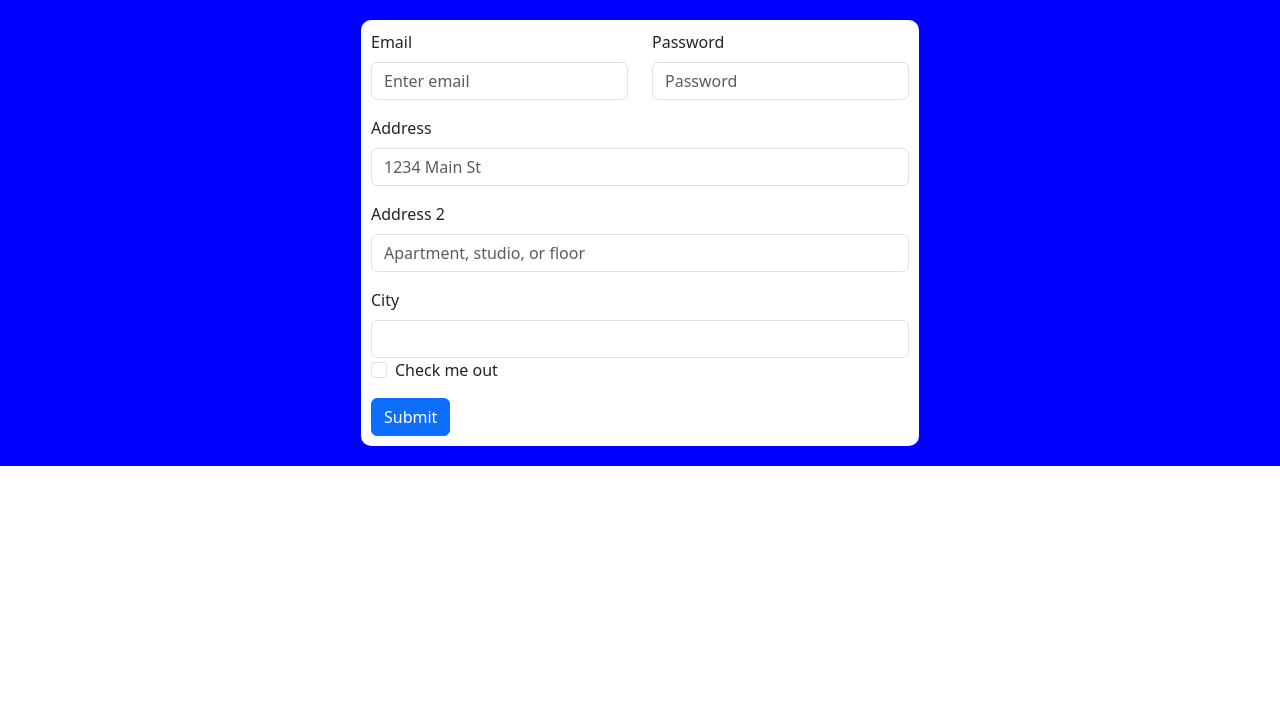
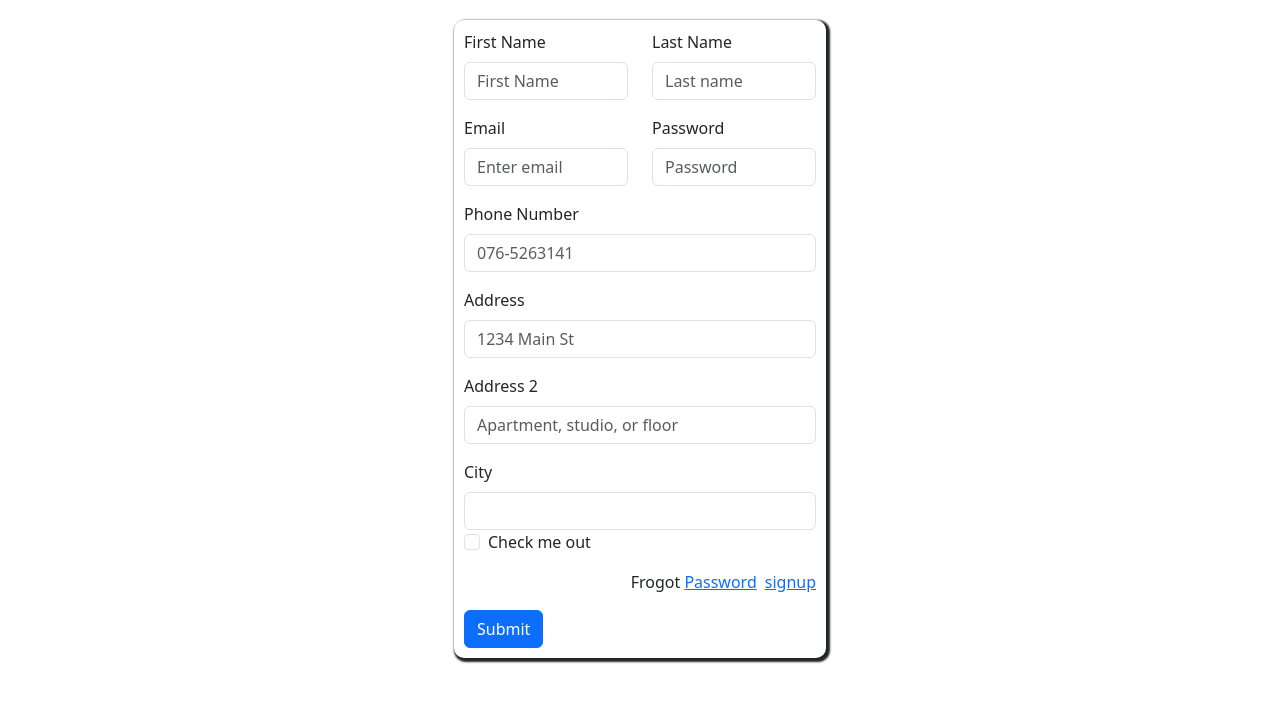
Before and after one commit to SasidaDilhan/Green-Care, a React (Create React App) app in the folder FRONTEND/: page /register in a window 1280 px wide. Shown: the top 702 px of the page. Built offline with nearby package versions, Linux system fonts and the light colour scheme.

Commit message:
register working

```diff
--- a/FRONTEND/src/Views/Register.js
+++ b/FRONTEND/src/Views/Register.js
@@ -5,6 +5,7 @@ import Col from "react-bootstrap/Col";
 import Form from "react-bootstrap/Form";
 import Row from "react-bootstrap/Row";
 import "bootstrap/dist/css/bootstrap.min.css";
+import { Link } from "react-router-dom";
 
 function Register() {
   return (
@@ -12,16 +13,31 @@ function Register() {
       <div className="div2">
         <Form>
           <Row className="row1 mb-3">
+            <Form.Group as={Col} controlId="formGridFname">
+              <Form.Label>First Name</Form.Label>
+              <Form.Control type="email" placeholder="First Name" />
+            </Form.Group>
+
+            <Form.Group as={Col} controlId="formGridLnamed">
+              <Form.Label>Last Name</Form.Label>
+              <Form.Control type="password" placeholder="Last name" />
+            </Form.Group>
+          </Row>
+          <Row className="row1 mb-3">
             <Form.Group as={Col} controlId="formGridEmail">
               <Form.Label>Email</Form.Label>
-              <Form.Control type="email" placeholder="Enter email" />
+              <Form.Control type="text" placeholder="Enter email" />
             </Form.Group>
 
             <Form.Group as={Col} controlId="formGridPassword">
               <Form.Label>Password</Form.Label>
-              <Form.Control type="password" placeholder="Password" />
+              <Form.Control type="text" placeholder="Password" />
             </Form.Group>
           </Row>
+          <Form.Group className="mb-3" controlId="formGridPhone">
+            <Form.Label>Phone Number</Form.Label>
+            <Form.Control placeholder="076-5263141" />
+          </Form.Group>
 
           <Form.Group className="mb-3" controlId="formGridAddress1">
             <Form.Label>Address</Form.Label>
@@ -41,6 +57,12 @@ function Register() {
           <Form.Group className="mb-3" id="formGridCheckbox">
             <Form.Check type="checkbox" label="Check me out" />
           </Form.Group>
+          <p className="text-end mt-2">
+            Frogot <a href="#">Password</a>
+            <Link to="/signup" className="ms-2">
+              signup
+            </Link>
+          </p>
 
           <Button variant="primary" type="submit">
             Submit
--- /dev/null
+++ b/FRONTEND/src/Views/Signup.js
@@ -0,0 +1,7 @@
+import React from "react";
+
+function Signup() {
+  return <div>this is sighnup</div>;
+}
+
+export default Signup;
--- a/FRONTEND/src/Views/register.css
+++ b/FRONTEND/src/Views/register.css
@@ -2,12 +2,23 @@
   display: flex;
   justify-content: center;
   align-items: center;
-  background: blue;
   padding: 20px;
 }
 .div2 {
-  width: 40;
-  background-color: white;
+  box-shadow: 2px 2px 2px 2px;
+
   padding: 10px;
   border-radius: 10px;
+  width: 30%;
 }
+@media screen and (max-width: 1000px) {
+  .div2 {
+    width: 45%;
+  }
+}
+
+@media screen and (max-width: 700px) {
+  .div2 {
+    width: 65%;
+  }
+}
--- a/FRONTEND/src/routes/Register_routes.js
+++ b/FRONTEND/src/routes/Register_routes.js
@@ -1,6 +1,7 @@
 import React from "react";
 import { BrowserRouter as Router, Route, Routes } from "react-router-dom";
 import Register from "../Views/Register";
+import Signup from "../Views/Signup";
 
 function RegisterRoutes() {
   return (
@@ -8,6 +9,7 @@ function RegisterRoutes() {
       <Router>
         <Routes>
           <Route path="/register" exact element={<Register />}></Route>
+          <Route path="/signup" exact element={<Signup />}></Route>
         </Routes>
       </Router>
     </div>
```
